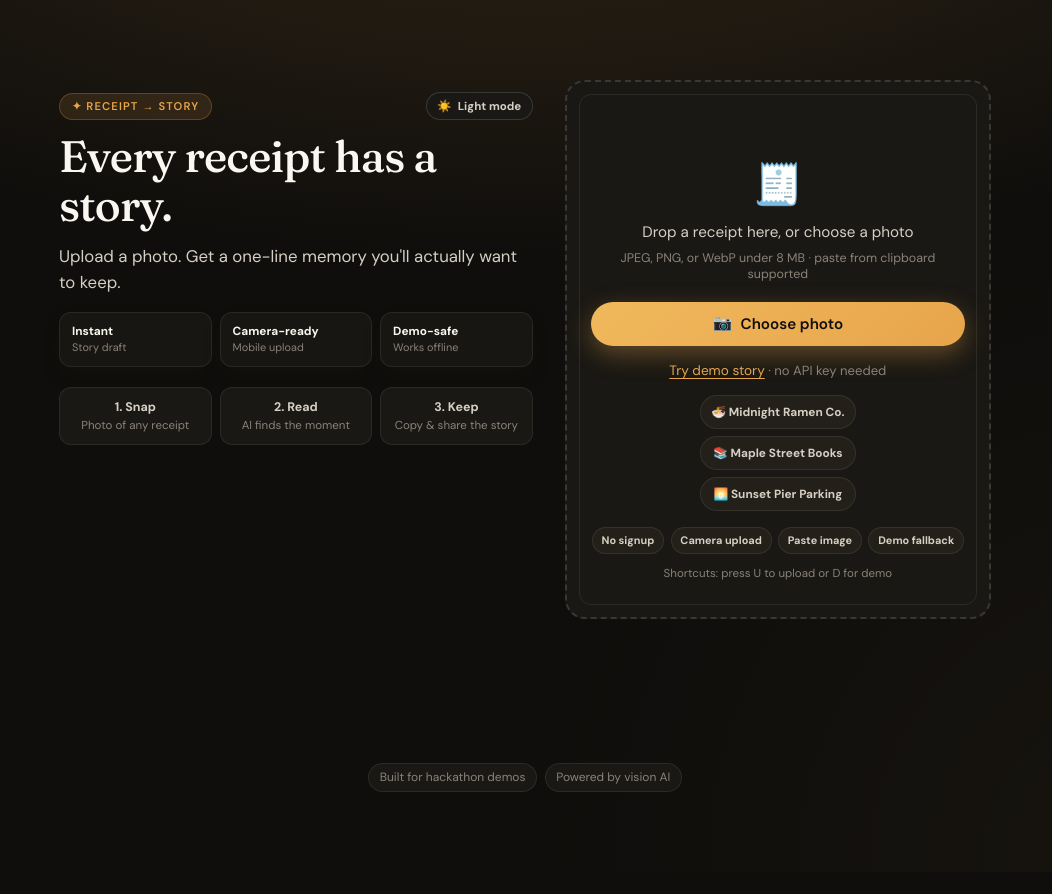
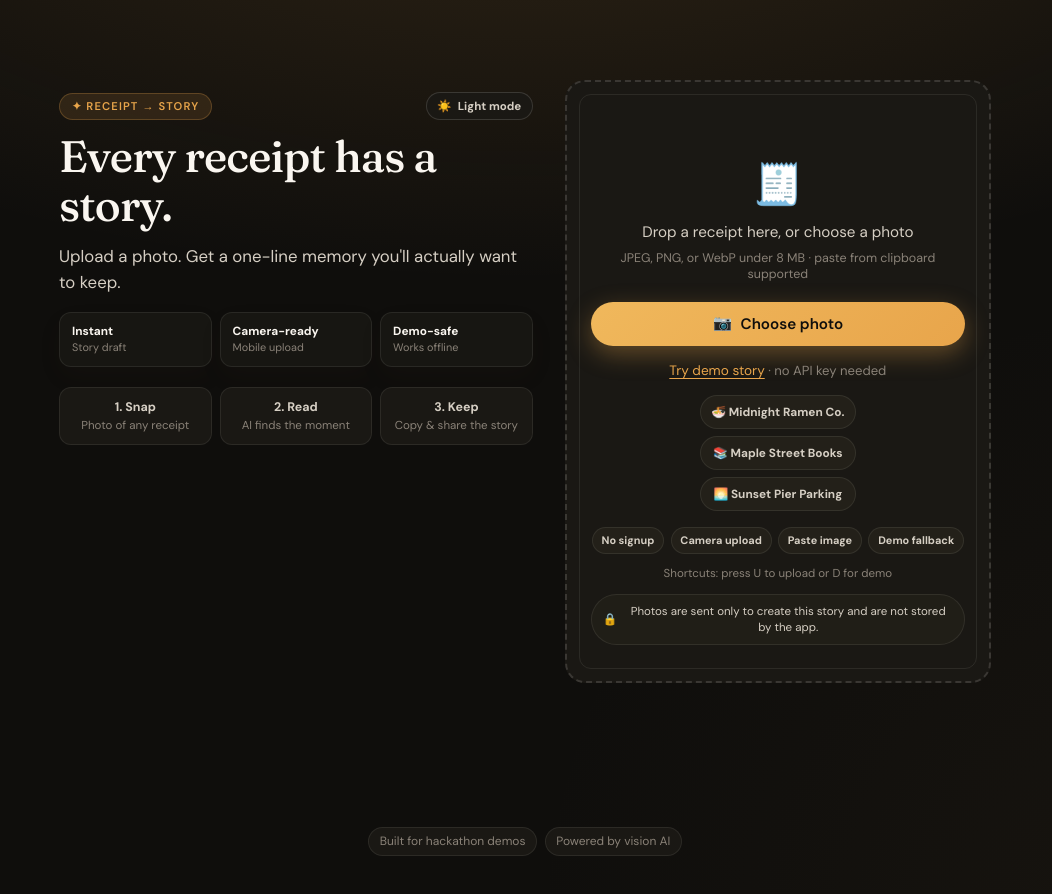
Before and after one commit to danteocualesjr/receipt-story, a Next.js app: page / in a window 1280 px wide. Shown: the top 894 px of the page, without its empty margins (115-1167 px from the left). Before the commit the page ends 872 px from the top, so only its background shows below. Built offline with nearby package versions, Linux system fonts and the light colour scheme.

Commit message:
Add receipt privacy reassurance
Co-authored-by: Dante O. Cuales, Jr. <danteocualesjr@gmail.com>

```diff
--- a/app/globals.css
+++ b/app/globals.css
@@ -459,6 +459,20 @@ a {
   margin: 0.75rem 0 0;
   color: var(--muted);
   font-size: 0.72rem;
+}
+
+.privacy-note {
+  display: inline-flex;
+  align-items: center;
+  gap: 0.4rem;
+  margin: 0.85rem auto 0;
+  padding: 0.55rem 0.7rem;
+  color: var(--ink-soft);
+  background: color-mix(in srgb, var(--bg-card) 82%, transparent);
+  border: 1px solid var(--border);
+  border-radius: 999px;
+  font-size: 0.72rem;
+  line-height: 1.35;
 }
 
 /* Spinner */
--- a/app/page.tsx
+++ b/app/page.tsx
@@ -553,6 +553,10 @@ export default function Home() {
           </p>
         ) : null}
         <p className="shortcut-hint">Shortcuts: press U to upload or D for demo</p>
+        <p className="privacy-note">
+          <span aria-hidden>🔒</span>
+          Photos are sent only to create this story and are not stored by the app.
+        </p>
       </section>
 
       {error ? (
```
